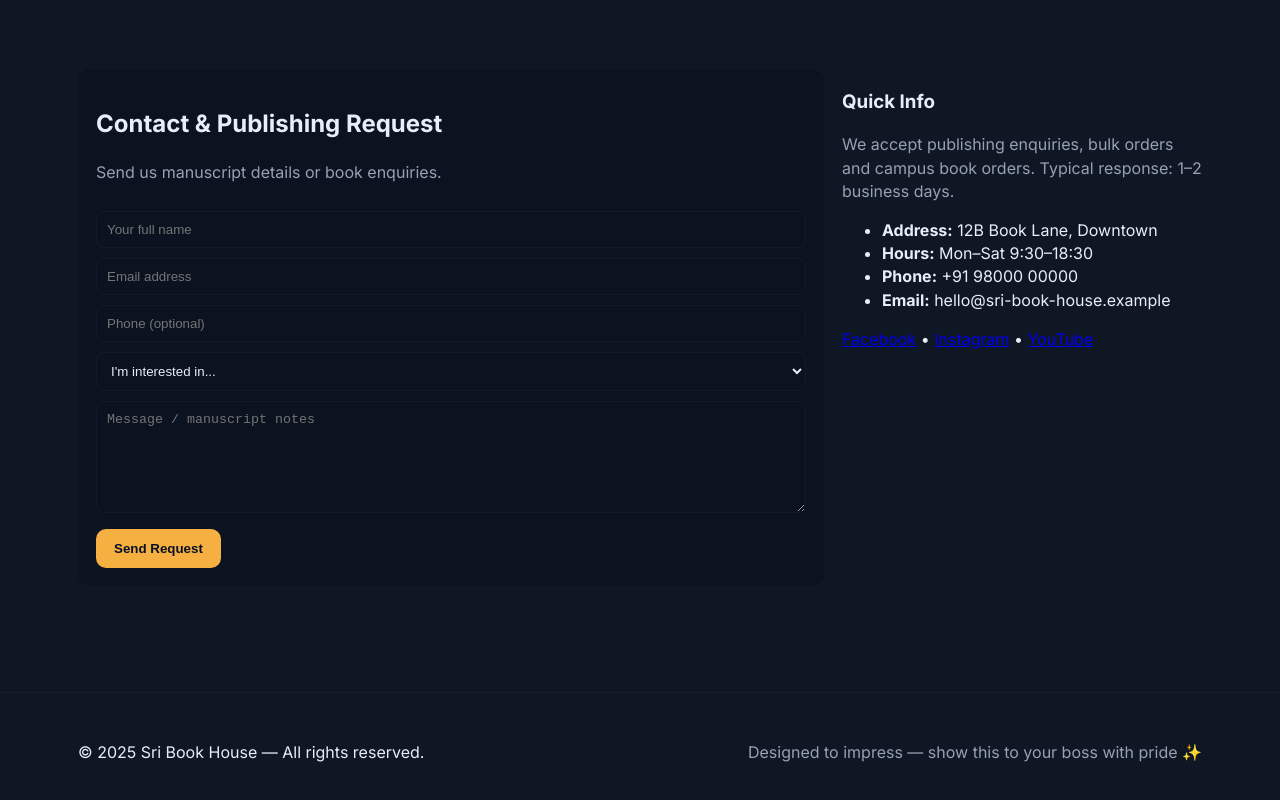
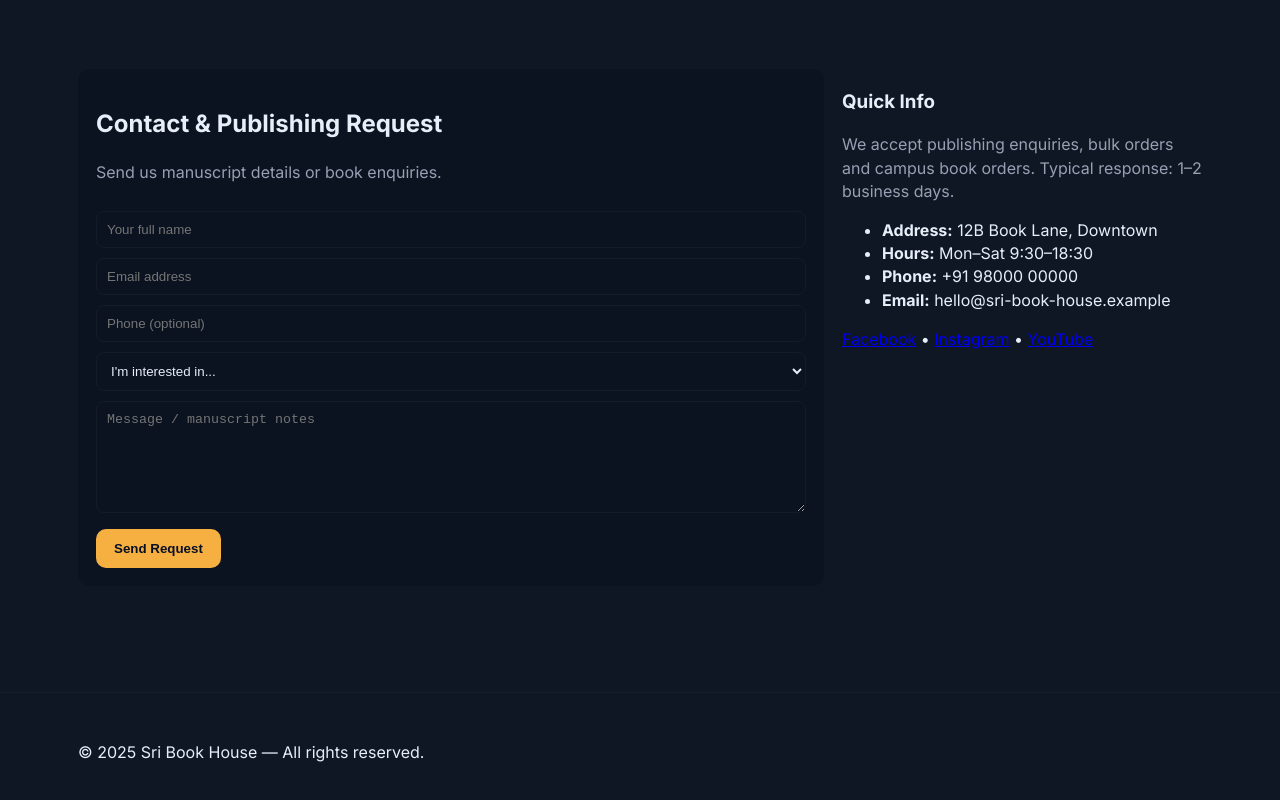
Before and after one commit to sridhar553/BookStoreWebsite, a plain HTML site: page index.html in a window 1280 px wide. Shown: the part 2413-3213 px from the top of the page. Drawn offline with Linux system fonts and the light colour scheme.

Commit message:
Fix HTML formatting and structure

```diff
--- a/index.html
+++ b/index.html
@@ -196,7 +196,6 @@
   <footer class="site-footer">
     <div class="wrap footer-inner">
       <div>© <span id="year"></span> Sri Book House — All rights reserved.</div>
-      <div class="muted">Designed to impress — show this to your boss with pride ✨</div>
     </div>
   </footer>
 
```
